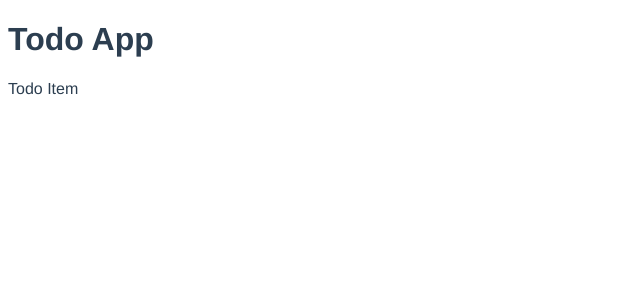
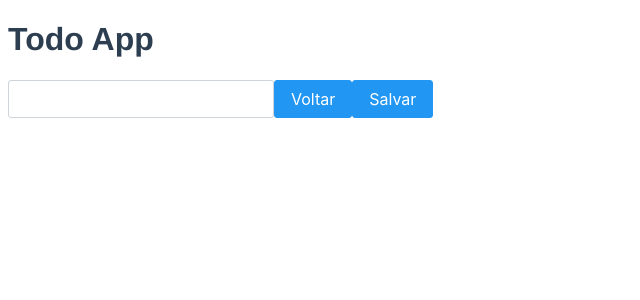
Before and after one commit to mariaclaudiapio/estudos-vue, a Vue app in the folder todo-app/: page / in a window 1280 px wide. Both pictures are taken after a click on the button "Novo". Shown: the top 300 px of the page, without its empty margins (0-640 px from the left). Built offline with nearby package versions, Linux system fonts and the light colour scheme.

Commit message:
criando método para salvar inserções na tela

```diff
--- a/todo-app/src/App.vue
+++ b/todo-app/src/App.vue
@@ -4,7 +4,7 @@
     <Button v-on:click="newTodo">Novo</Button>
     <todo-list></todo-list>
   </div>
-  <todo-item v-if="editMode"></todo-item>
+  <todo-item v-if="editMode" @cancel="cancel" @saveTodo="saveTodo"></todo-item>
 </template>
 
 <script>
@@ -19,12 +19,20 @@
   },
   data() {
     return {
-      editMode: false
+      editMode: false,
+      todos: []
     }
   },
   methods: {
     newTodo() {
       this.editMode = true
+    },
+    cancel() {
+      this.editMode = false
+    },
+    saveTodo(todo) {
+      this.todos.push(todo)
+      localStorage.setItem("todos", JSON.stringify(this.todos))
     }
   }
 }
--- a/todo-app/src/components/TodoItem.vue
+++ b/todo-app/src/components/TodoItem.vue
@@ -1,10 +1,24 @@
 <template>
-    <p>Todo Item</p>
+    <InputText v-model="description" />
+    <Button @click="cancel">Voltar</Button>
+    <Button @click="saveTodo">Salvar</Button>
 </template>
 
 <script>
 export default {
-
+    data() {
+        return {
+            description: ""
+        }
+    },
+    methods: {
+        cancel() {
+          this.$emit("cancel")
+        },
+        saveTodo() {
+            this.$emit("saveTodo", { description: this.description })
+        }
+    }
 }
 </script>
 
```
